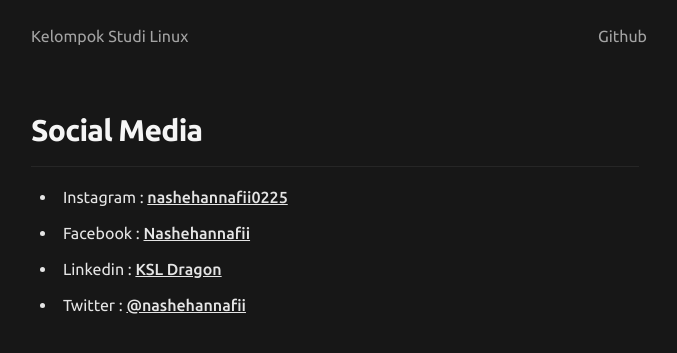
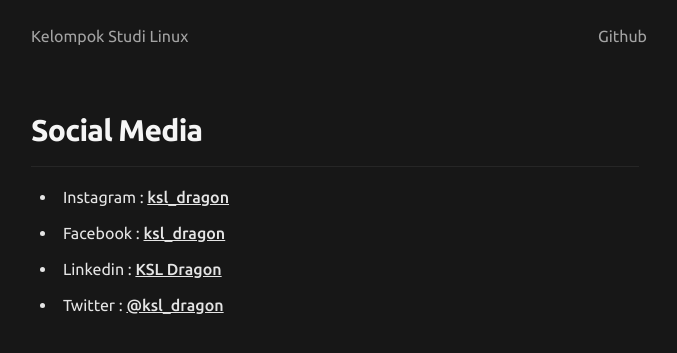
Before and after one commit to ksldragon/ksldragon.github.io, a Jekyll site: the page built from social-media.md, in a window 1280 px wide. Shown: the top 353 px of the page, without its empty margins (305-982 px from the left). Built offline with Jekyll 4.4.1, drawn with Linux system fonts in a browser that asks for light colours.

Commit message:
[Nasheh]=>[Update]

```diff
--- a/social-media.md
+++ b/social-media.md
@@ -4,7 +4,7 @@ title: Social Media
 permalink: /social-media/
 ---
 
-* Instagram : <a class="link" href="https://www.instagram.com/ksl_dragon/" target="_blank">nashehannafii0225</a>
-* Facebook : <a class="link" href="https://www.facebook.com/ksl_dragon/" target="_blank">Nashehannafii</a>
+* Instagram : <a class="link" href="https://www.instagram.com/ksl_dragon/" target="_blank">ksl_dragon</a>
+* Facebook : <a class="link" href="https://www.facebook.com/ksl_dragon/" target="_blank">ksl_dragon</a>
 * Linkedin : <a class="link" href="https://www.linkedin.com/in/ksl_dragon/" target="_blank">KSL Dragon</a>
-* Twitter : <a class="link" href="https://twitter.com/nashehannafii/" target="_blank">@nashehannafii</a>
+* Twitter : <a class="link" href="https://twitter.com/nashehannafii/" target="_blank">@ksl_dragon</a>
```
